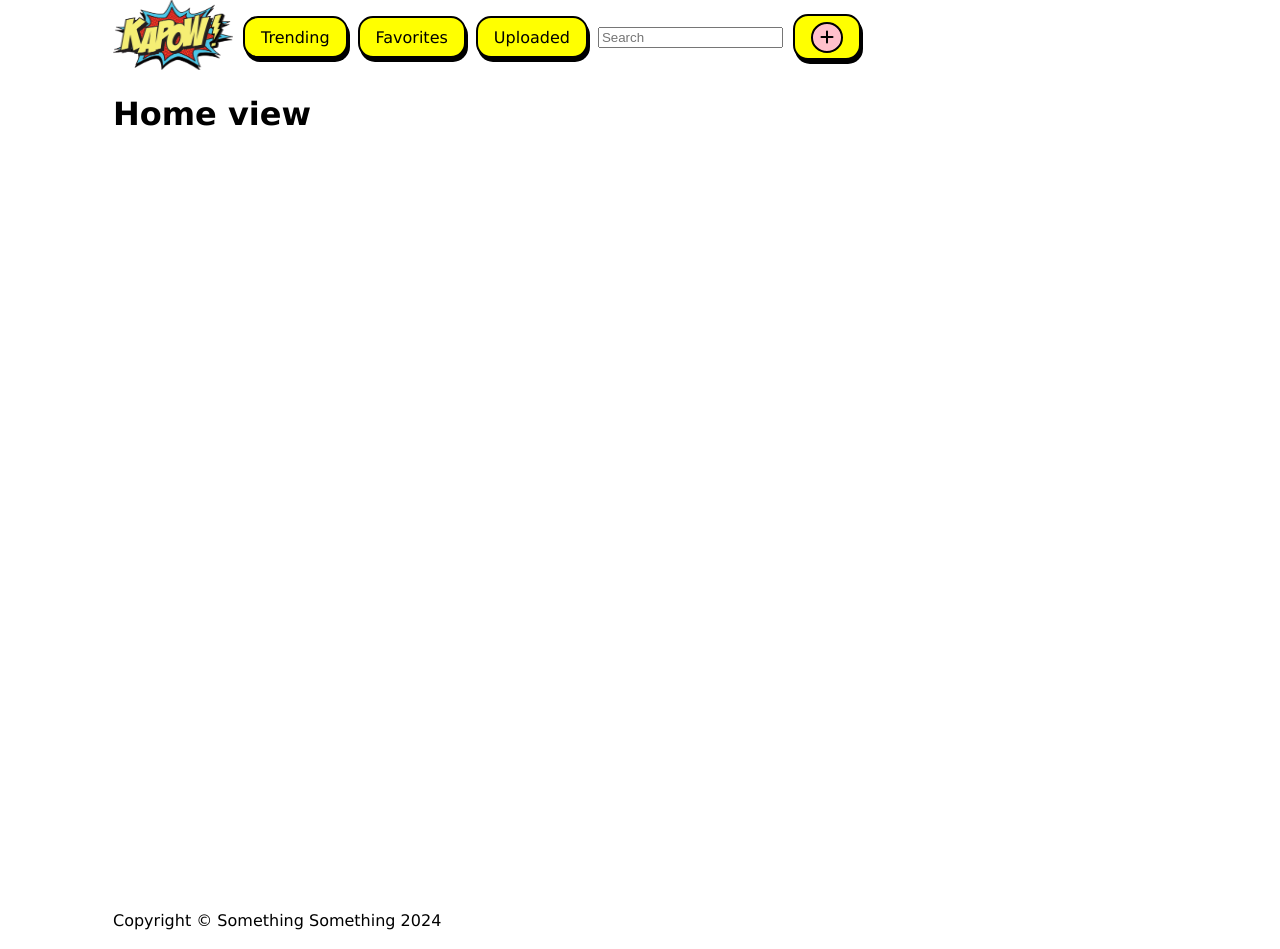
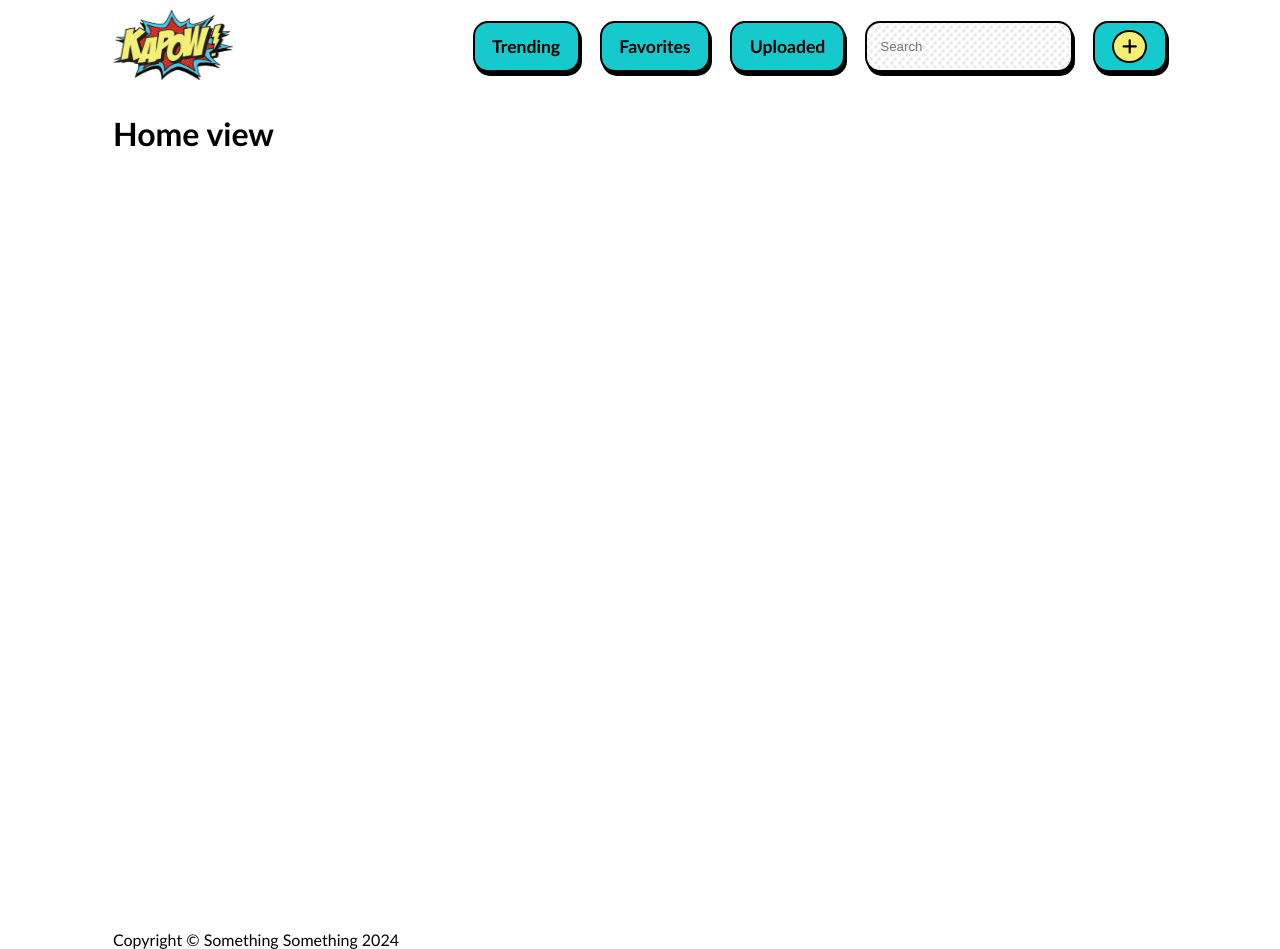
Before and after one commit to Team-06-alpha-A62/kapow, a website with bundled scripts: page template/index.html in a window 1280 px wide. Built offline with nearby package versions, Linux system fonts and the light colour scheme.

Commit message:
Updated the navbar's CSS

```diff
--- a/template/index.html
+++ b/template/index.html
@@ -13,23 +13,24 @@
   <body>
     <div class="wrapper">
       <nav>
-        <span href="#" id="logo" class="nav-link" data-page="home">
-          <img src="./assets/kapow-logo.png" alt="kapow-logo" />
+        <span href="#" id="logo">
+          <img
+            src="./assets/kapow-logo.png"
+            class="nav-link"
+            data-page="home"
+            alt="kapow-logo"
+          />
         </span>
-        <a class="nav-link" data-page="trending"
-            <span>Trending</span>
-        </a>
-        <a class="nav-link" data-page="favorites">
-            <span>Favorites</span>
-        </a>
-        <a class="nav-link" data-page="uploaded">
-            <span>Uploaded</span>
-        </a>
-        <input id="search" type="text" placeholder="Search" />
-        <a class="nav-link" data-page="upload">
+        <div>
+          <a class="nav-link" data-page="trending"> Trending </a>
+          <a class="nav-link" data-page="favorites"> Favorites </a>
+          <a class="nav-link" data-page="uploaded"> Uploaded </a>
+          <input id="search" type="text" placeholder="Search" />
+          <a class="nav-link" data-page="upload">
             <!-- <span>Upload</span> -->
-          <span class="arrowContainer"><i class="fa-solid fa-plus"></i></span>
-        </a>
+            <span class="arrowContainer"><i class="fa-solid fa-plus"></i></span>
+          </a>
+        </div>
       </nav>
       <div id="container"></div>
       <footer>
--- a/template/styles/main.css
+++ b/template/styles/main.css
@@ -3,7 +3,7 @@ body {
   height: 100vh;
   margin: 0;
   padding: 0;
-  font-family: Verdana, sans-serif;
+  font-family: 'Gill Sans', 'Gill Sans MT', Calibri, 'Trebuchet MS', sans-serif;
   display: flex;
   justify-content: center;
 }
@@ -78,22 +78,30 @@ img {
   height: 30px;
 }
 .wrapper > nav {
+  width: 100%;
   display: flex;
   gap: 10px;
   align-items: center;
+  padding: 10px 0;
+}
+
+.wrapper > nav > div {
+  display: flex;
+  gap: 20px;
+  justify-content: right;
+  width: 100%;
 }
 
 .nav-link > img {
   cursor: pointer;
 }
 
-a.nav-link {
+a.nav-link,
+#search {
   display: flex;
   justify-content: space-around;
   align-items: center;
   padding: 0.6em 1em;
-  background-color: yellow;
-  cursor: pointer;
   box-shadow: 2px 4px 0px black;
   border: 2px solid;
   border-radius: 15px;
@@ -101,11 +109,34 @@ a.nav-link {
   overflow: hidden;
   transition: box-shadow 250ms, transform 250ms, filter 50ms;
 }
-a.nav-link:hover {
+
+a.nav-link {
+  background-color: #16c9cc;
+  cursor: pointer;
+  border-color: black;
+  font-size: 1.1rem;
+  font-weight: 600;
+}
+
+#search {
+  background-image: radial-gradient(
+      circle at center,
+      #ececec 0.1rem,
+      transparent 0
+    ),
+    radial-gradient(circle at center, #ececec 0.1rem, transparent 0);
+  background-size: 0.5rem 0.5rem;
+  background-position: 0 0, 0.3rem 0.75rem;
+}
+
+a.nav-link:hover,
+#search:hover {
   transform: translate(1px, 1px);
   box-shadow: 1px 2px 0px black;
 }
-a.nav-link:active {
+
+a.nav-link:active,
+#search:focus {
   transform: translate(2px, 2px);
   filter: saturate(0.65);
 }
@@ -113,7 +144,7 @@ a.nav-link::after {
   content: '';
   position: absolute;
   inset: 0;
-  background-color: pink;
+  background-color: #f5ee74;
   z-index: -1;
   transform: translateX(-100%);
   transition: transform 250ms;
@@ -127,7 +158,7 @@ a.nav-link:hover::after {
   margin: -0.25em 0;
   border: 2px solid;
   border-radius: 50%;
-  background-color: pink;
+  background-color: #f5ee74;
   position: relative;
   overflow: hidden;
   transition: transform 250ms, background-color 250ms;
@@ -138,7 +169,7 @@ a.nav-link:hover::after {
   position: absolute;
   inset: 0;
   border-radius: inherit;
-  background-color: yellow;
+  background-color: #03aaac;
   transform: translateX(-100%);
   z-index: -1;
   transition: transform 250ms ease-in-out;
```
